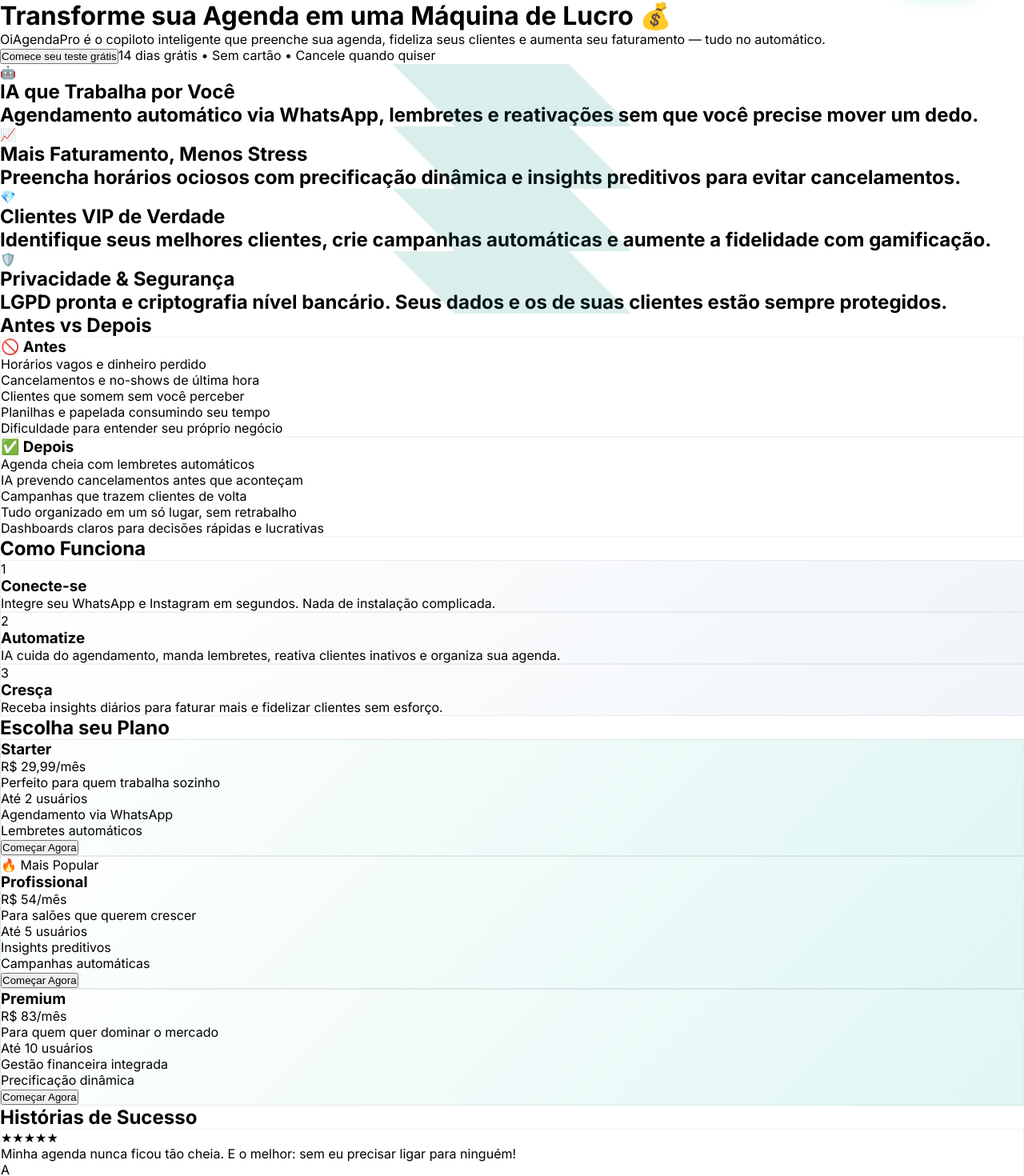
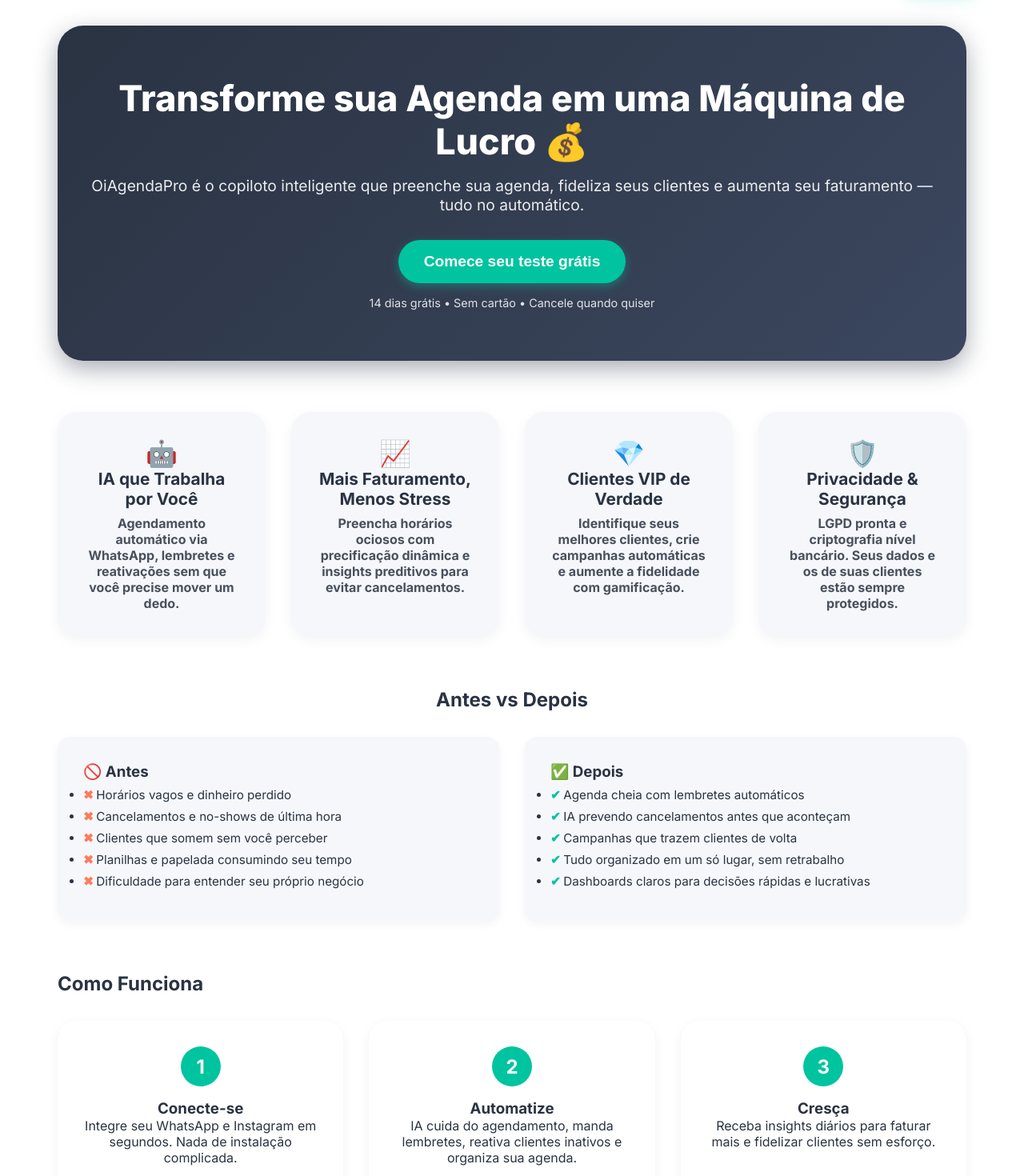
Before and after one commit to Marinamorais/AgendaPro-Front, a Next.js app: page / in a window 1280 px wide. Shown: the part 69-1539 px from the top of the page at 80% size. Built offline with nearby package versions, Linux system fonts and the light colour scheme.

Commit message:
Update styles in page.module.css for improved layout and responsiveness

```diff
--- a/app/page.module.css
+++ b/app/page.module.css
@@ -1,191 +1,353 @@
-/* ===== ANIMAÇÕES GLOBAIS ===== */
-@keyframes fadeInUp {
-  0% {
-    opacity: 0;
-    transform: translateY(20px);
-  }
-  100% {
-    opacity: 1;
-    transform: translateY(0);
-  }
+/* page.module.css */
+
+/* ===== CONTAINER ===== */
+.container {
+  font-family: "Inter", sans-serif;
+  color: var(--color-text);
+  background: var(--color-neutral-white);
+  display: flex;
+  flex-direction: column;
+  gap: 4rem;
+  padding: 2rem;
+  max-width: 1200px;
+  margin: 0 auto;
 }
 
-@keyframes pulse {
-  0%, 100% {
-    transform: scale(1);
-  }
-  50% {
-    transform: scale(1.05);
-  }
+/* ===== HERO ===== */
+.hero {
+  text-align: center;
+  padding: 4rem 2rem;
+  background: linear-gradient(135deg, var(--color-primary-dark), #3b475f);
+  color: var(--color-neutral-white);
+  border-radius: 2rem;
+  box-shadow: 0 10px 30px rgba(42, 51, 66, 0.4);
 }
 
-/* ===== HOVER AVANÇADO EM CARDS ===== */
-.card {
-  position: relative;
-  overflow: hidden;
-  transition: transform 0.4s ease, box-shadow 0.4s ease;
+.hero h1 {
+  font-size: 2.8rem;
+  font-weight: 800;
+  margin-bottom: 1rem;
 }
 
-.card::before {
-  content: "";
-  position: absolute;
-  width: 200%;
-  height: 200%;
-  background: linear-gradient(135deg, rgba(0,196,159,0.2), rgba(42,51,66,0.1));
-  top: -50%;
-  left: -50%;
-  transform: rotate(45deg);
-  transition: all 0.5s ease;
+.hero p {
+  font-size: 1.2rem;
+  opacity: 0.9;
+  margin-bottom: 2rem;
 }
 
-.card:hover::before {
-  top: -30%;
-  left: -30%;
+.ctaButton {
+  background: var(--color-primary-accent);
+  color: var(--color-neutral-white);
+  font-weight: bold;
+  padding: 1rem 2rem;
+  border-radius: 999px;
+  font-size: 1.2rem;
+  cursor: pointer;
+  border: none;
+  transition: 0.3s ease;
+  box-shadow: 0 4px 12px rgba(0, 196, 159, 0.4);
+}
+
+.ctaButton:hover {
+  transform: scale(1.05);
+  background: #00b28e;
+}
+
+.ctaInfo {
+  display: block;
+  font-size: 0.9rem;
+  margin-top: 1rem;
+  opacity: 0.85;
+}
+
+/* ===== CARDS ===== */
+.cards {
+  display: grid;
+  grid-template-columns: repeat(auto-fit, minmax(250px, 1fr));
+  gap: 2rem;
+}
+
+.card {
+  background: var(--color-neutral-light);
+  padding: 2rem;
+  border-radius: 1.5rem;
+  box-shadow: 0 4px 16px rgba(0, 0, 0, 0.05);
+  text-align: center;
+  transition: transform 0.3s ease, box-shadow 0.3s ease;
 }
 
 .card:hover {
-  transform: translateY(-10px) rotateZ(1deg);
-  box-shadow: 0 12px 32px rgba(0, 196, 159, 0.3);
+  transform: translateY(-6px);
+  box-shadow: 0 8px 24px rgba(0, 0, 0, 0.1);
 }
 
-/* ===== ICONS ANIMADOS ===== */
 .icon {
-  display: inline-block;
-  animation: pulse 2s infinite;
+  font-size: 2rem;
+  margin-bottom: 1rem;
+  color: var(--color-primary-accent);
 }
 
-/* ===== COMPARISON CARD SUPREMO ===== */
+.cardTitle {
+  font-size: 1.3rem;
+  font-weight: 700;
+  margin-bottom: 0.5rem;
+}
+
+.cardDescription {
+  font-size: 1rem;
+  opacity: 0.85;
+}
+
+/* ===== COMPARISON ===== */
+.comparison {
+  text-align: center;
+}
+
+.comparisonGrid {
+  display: grid;
+  grid-template-columns: 1fr 1fr;
+  gap: 2rem;
+  margin-top: 2rem;
+}
+
 .comparisonCard {
-  background: rgba(255, 255, 255, 0.85);
-  backdrop-filter: blur(12px);
-  border: 1px solid rgba(0,0,0,0.05);
+  background: var(--color-neutral-light);
+  border-radius: 1rem;
+  padding: 2rem;
+  box-shadow: 0 4px 12px rgba(0, 0, 0, 0.05);
+  text-align: left;
+}
+
+.comparisonTitle {
+  font-weight: bold;
+  margin-bottom: 1rem;
+}
+
+.comparisonCard li {
+  margin: 0.5rem 0;
+  font-size: 0.95rem;
+}
+
+.comparisonCard:first-child li::before {
+  content: "✖ ";
+  color: var(--color-secondary-coral);
+  font-weight: bold;
+}
+
+.comparisonCard:last-child li::before {
+  content: "✔ ";
+  color: var(--color-primary-accent);
+  font-weight: bold;
+}
+
+/* ===== STEPS ===== */
+.stepsGrid {
+  display: grid;
+  grid-template-columns: repeat(auto-fit, minmax(250px, 1fr));
+  gap: 2rem;
+  margin-top: 2rem;
+}
+
+.stepCard {
+  background: var(--color-neutral-white);
+  padding: 2rem;
+  border-radius: 1.5rem;
+  box-shadow: 0 4px 16px rgba(0, 0, 0, 0.05);
+  text-align: center;
+  transition: transform 0.3s ease;
+}
+
+.stepCard:hover {
+  transform: translateY(-4px);
+}
+
+.stepNumber {
+  background: var(--color-primary-accent);
+  color: var(--color-neutral-white);
+  font-weight: bold;
+  font-size: 1.5rem;
+  width: 50px;
+  height: 50px;
+  border-radius: 50%;
+  margin: 0 auto 1rem;
+  display: flex;
+  align-items: center;
+  justify-content: center;
+}
+
+/* ===== PLANS ===== */
+.plans {
+  text-align: center;
+}
+
+.planCards {
+  display: grid;
+  grid-template-columns: repeat(auto-fit, minmax(250px, 1fr));
+  gap: 2rem;
+  margin-top: 2rem;
+}
+
+.planCard {
+  background: var(--color-neutral-white);
+  border-radius: 1.5rem;
+  padding: 2rem;
+  box-shadow: 0 4px 16px rgba(0, 0, 0, 0.05);
+  text-align: center;
   transition: transform 0.3s ease, box-shadow 0.3s ease;
 }
 
-.comparisonCard:hover {
+.planCard:hover {
   transform: translateY(-6px);
-  box-shadow: 0 10px 28px rgba(0, 196, 159, 0.2);
+  box-shadow: 0 10px 28px rgba(0, 0, 0, 0.1);
 }
 
-/* ===== STEPS SUPREMO ===== */
-.stepCard {
-  background: linear-gradient(145deg, #ffffff, #f1f5f9);
-  border: 1px solid rgba(0,0,0,0.05);
-  transition: transform 0.4s ease, box-shadow 0.4s ease;
+.popular {
+  border: 2px solid var(--color-primary-gold);
 }
 
-.stepCard:hover {
-  transform: translateY(-8px);
-  box-shadow: 0 12px 28px rgba(0, 196, 159, 0.25);
+.popularBadge {
+  background: var(--color-primary-gold);
+  color: var(--color-primary-dark);
+  padding: 0.2rem 0.8rem;
+  border-radius: 999px;
+  font-size: 0.8rem;
+  display: inline-block;
+  margin-bottom: 0.8rem;
+  font-weight: 600;
 }
 
-/* ===== PLAN CARD SUPREMO ===== */
-.planCard {
-  background: linear-gradient(135deg, #ffffff, #e0f7f4);
-  border: 1px solid rgba(0,0,0,0.08);
-  overflow: hidden;
-}
-
-.planCard::before {
-  content: "";
-  position: absolute;
-  width: 100%;
-  height: 100%;
-  top: -100%;
-  left: 0;
-  background: linear-gradient(120deg, rgba(0,196,159,0.15), rgba(42,51,66,0.05));
-  transition: all 0.5s ease;
-  z-index: 0;
-}
-
-.planCard:hover::before {
-  top: 0;
+.planPrice {
+  font-size: 1.6rem;
+  font-weight: bold;
+  color: var(--color-primary-accent);
+  margin: 0.5rem 0 1rem;
 }
 
 .planButton {
-  position: relative;
-  z-index: 1;
-  transition: transform 0.3s ease, box-shadow 0.3s ease;
+  background: var(--color-primary-accent);
+  color: white;
+  padding: 0.8rem 1.5rem;
+  border-radius: 999px;
+  border: none;
+  cursor: pointer;
+  font-weight: bold;
+  transition: 0.3s ease;
 }
 
 .planButton:hover {
-  transform: scale(1.05);
-  box-shadow: 0 6px 20px rgba(0,196,159,0.3);
+  background: #00b28e;
 }
 
-/* ===== TESTIMONIAL SUPREMO ===== */
-.testimonialCard {
-  background: rgba(255,255,255,0.9);
-  border: 1px solid rgba(0,0,0,0.05);
-  backdrop-filter: blur(10px);
-  transition: transform 0.4s ease, box-shadow 0.4s ease;
+/* ===== TESTIMONIALS ===== */
+.testimonialCards {
+  display: grid;
+  grid-template-columns: repeat(auto-fit, minmax(300px, 1fr));
+  gap: 2rem;
+  margin-top: 2rem;
 }
 
-.testimonialCard:hover {
-  transform: translateY(-8px);
-  box-shadow: 0 14px 36px rgba(0,196,159,0.25);
+.testimonialCard {
+  background: var(--color-neutral-light);
+  padding: 2rem;
+  border-radius: 1.5rem;
+  box-shadow: 0 4px 16px rgba(0, 0, 0, 0.05);
+  display: flex;
+  flex-direction: column;
+  gap: 1rem;
 }
 
 .rating {
-  transition: transform 0.3s ease;
+  color: var(--color-primary-gold);
+  font-size: 1.2rem;
 }
 
-.rating:hover {
-  transform: scale(1.2);
-  color: #00c49f;
+.clientInfo {
+  display: flex;
+  align-items: center;
+  gap: 0.8rem;
 }
 
-/* ===== FAQ SUPREMO ===== */
-.faqItem {
-  background: linear-gradient(145deg, #ffffff, #f1f5f9);
-  border-left: 4px solid var(--color-primary-accent);
-  cursor: pointer;
-  transition: transform 0.3s ease, box-shadow 0.3s ease;
+.avatar {
+  background: var(--color-primary-accent);
+  color: var(--color-neutral-white);
+  border-radius: 50%;
+  width: 40px;
+  height: 40px;
+  display: flex;
+  align-items: center;
+  justify-content: center;
+  font-weight: bold;
 }
 
-.faqItem:hover {
-  transform: translateY(-4px);
-  box-shadow: 0 8px 24px rgba(0,196,159,0.15);
+/* ===== FAQ ===== */
+.faqList {
+  margin-top: 2rem;
+  display: flex;
+  flex-direction: column;
+  gap: 1rem;
 }
 
-/* ===== CTA SUPREMO ===== */
+.faqItem {
+  background: var(--color-neutral-light);
+  padding: 1.5rem;
+  border-radius: 1rem;
+  box-shadow: 0 2px 6px rgba(0, 0, 0, 0.05);
+}
+
+.faqItem h3 {
+  font-size: 1.1rem;
+  margin-bottom: 0.5rem;
+}
+
+.faqItem p {
+  font-size: 0.95rem;
+  opacity: 0.85;
+}
+
+/* ===== FINAL CTA ===== */
 .finalCta {
-  background: linear-gradient(135deg, #00c49f, #2a3342);
-  color: white;
-  padding: 4rem 2rem;
-  border-radius: 2rem;
-  box-shadow: 0 12px 32px rgba(0,196,159,0.3);
-  text-shadow: 0 2px 4px rgba(0,0,0,0.2);
+  text-align: center;
+  padding: 3rem 1rem;
+  background: var(--color-secondary-blue);
+  border-radius: 1.5rem;
+  color: var(--color-neutral-white);
+  box-shadow: 0 4px 16px rgba(0, 0, 0, 0.05);
 }
 
 .ultimaButton {
-  font-size: 1.3rem;
-  font-weight: 800;
-  transition: all 0.4s ease;
+  background: var(--color-primary-accent);
+  color: white;
+  padding: 1rem 2rem;
+  border-radius: 999px;
+  font-size: 1.2rem;
+  border: none;
+  cursor: pointer;
+  transition: 0.3s ease;
 }
 
 .ultimaButton:hover {
-  transform: scale(1.1) rotate(-1deg);
-  box-shadow: 0 10px 32px rgba(0,196,159,0.4);
+  background: #00b28e;
 }
 
-/* ===== RESPONSIVO AVANÇADO ===== */
-@media (max-width: 1024px) {
-  .cards, .stepsGrid, .planCards, .testimonialCards {
-    grid-template-columns: repeat(auto-fit, minmax(220px, 1fr));
-  }
+.ultimaInfo {
+  display: block;
+  margin-top: 0.5rem;
+  font-size: 0.9rem;
+  opacity: 0.9;
 }
 
+/* ===== RESPONSIVO ===== */
 @media (max-width: 768px) {
   .hero h1 {
     font-size: 2rem;
   }
-  .cards, .stepsGrid, .planCards, .testimonialCards {
-    grid-template-columns: 1fr;
-  }
   .comparisonGrid {
     grid-template-columns: 1fr;
   }
+  .planCards {
+    grid-template-columns: 1fr;
+  }
+  .cards {
+    grid-template-columns: 1fr;
+  }
 }
-
-/* ===== SUPREMO TOUCH ===== */
```
